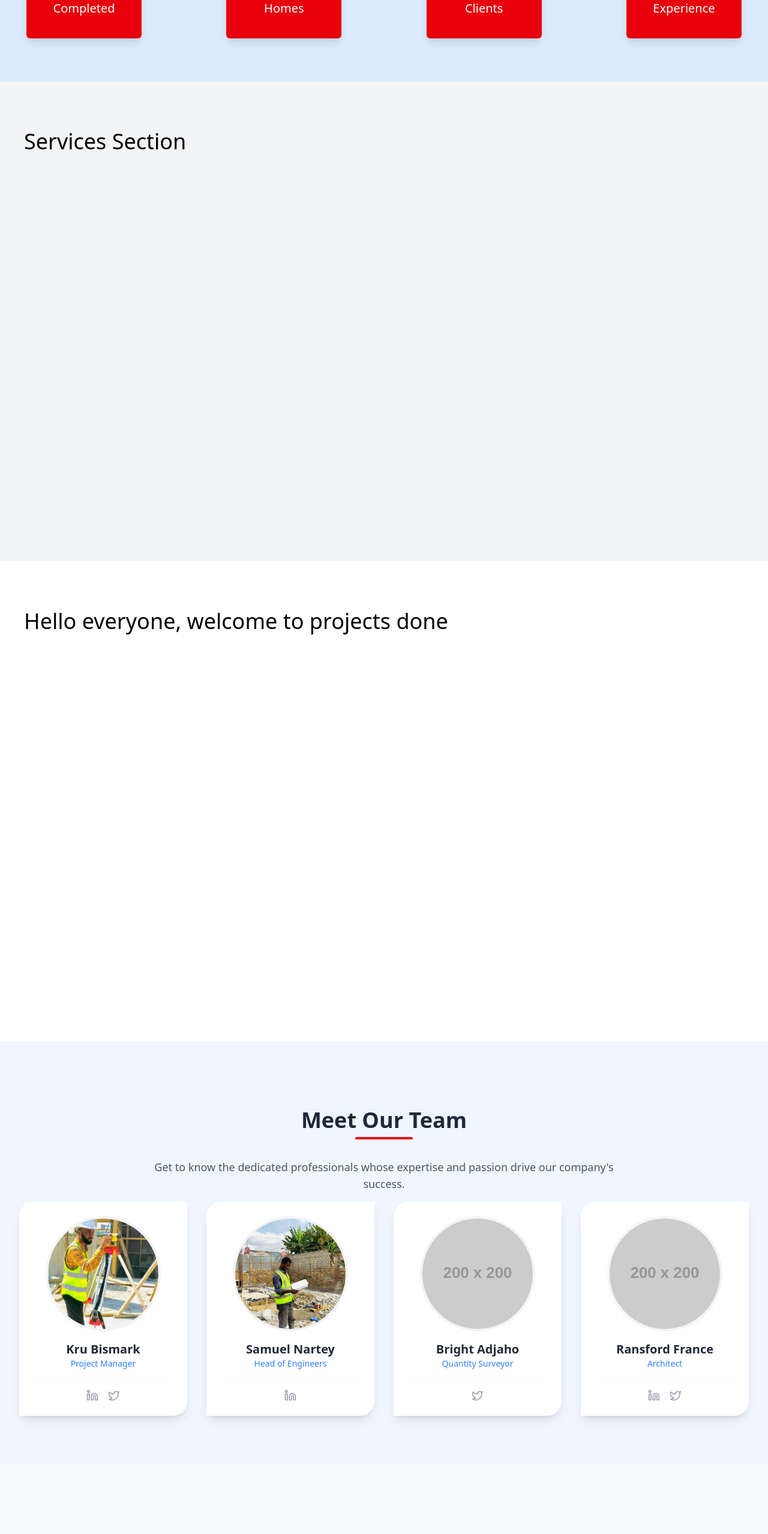
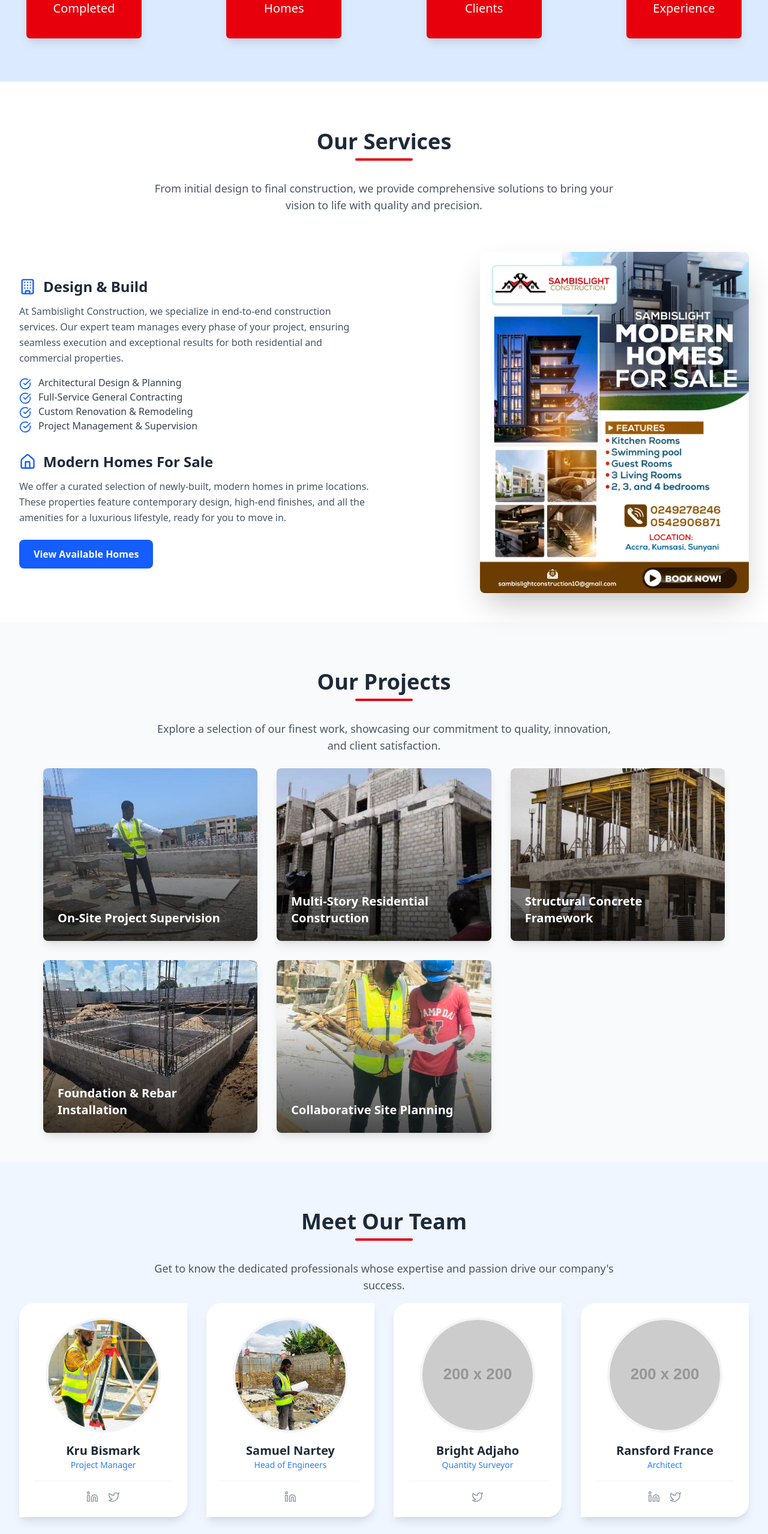
Before and after one commit to Obayaa/construction_website, a React (Vite) app: page / in a window 1280 px wide. Shown: the part 1960-4518 px from the top of the page at 60% size. Built offline with nearby package versions, Linux system fonts and the light colour scheme.

Commit message:
Add: added the projects and services  links and update the style of the services, projects, teams and contact to aid responsiveness

```diff
--- a/src/App.jsx
+++ b/src/App.jsx
@@ -4,6 +4,8 @@ import Achievements from './components/Achievements';
 import Contact from './components/Contact';
 import Home from './components/Home';
 import Navbar from './components/Navbar';
+import Projects from './components/Projects';
+import Services from './components/Services';
 import Team from './components/Team';
 
 function App() {
@@ -24,19 +26,19 @@ function App() {
           <Achievements />
         </section>
 
-        <section id="services" className="min-h-screen pt-20 p-10 bg-gray-100 text-4xl flex scroll-mt-56 md:scroll-mt-0">
-          <div>Services Section</div>
+        <section id="services" className="min-h-screen py-12 bg-white scroll-mt-56 md:scroll-mt-0">
+          <Services />
         </section>
 
-        <section id="projects" className="min-h-screen pt-20 p-10 bg-white text-4xl flex scroll-mt-56 md:scroll-mt-0">
-          <div>Hello everyone, welcome to projects done</div>
+        <section id="projects" className="min-h-screen py-12 p-10 bg-gray-50 scroll-mt-56 md:scroll-mt-0">
+          <Projects />
         </section>
 
-        <section id="team" className="min-h-[70vh] py-20 bg-blue-50 scroll-mt-56 md:scroll-mt-0">
+        <section id="team" className="min-h-[70vh] py-12 bg-blue-50 scroll-mt-56 md:scroll-mt-0">
           <Team />
 
         </section>
-        <section id="contact" className="min-h-screen pt-20 bg-gray-50">
+        <section id="contact" className="min-h-screen py-12 bg-gray-50">
           <Contact />
         </section>
 
```
